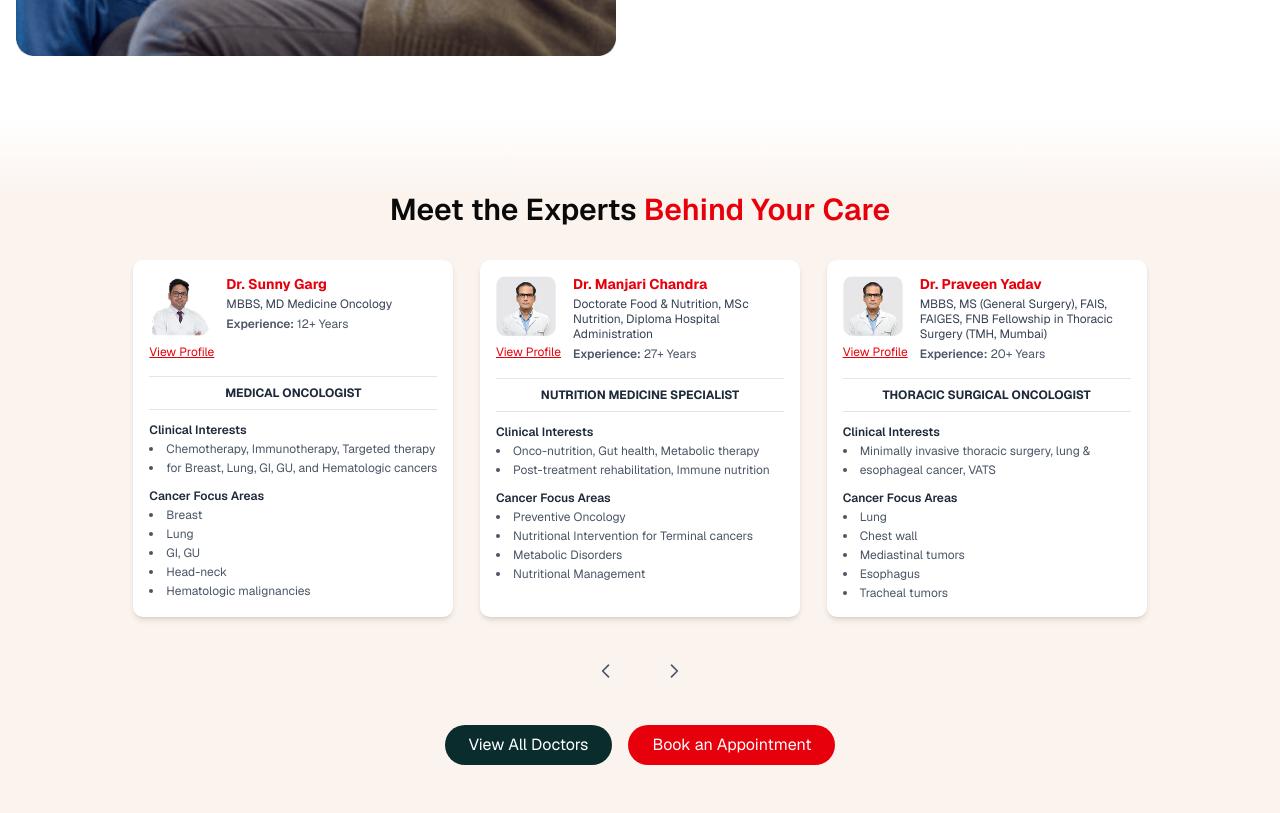
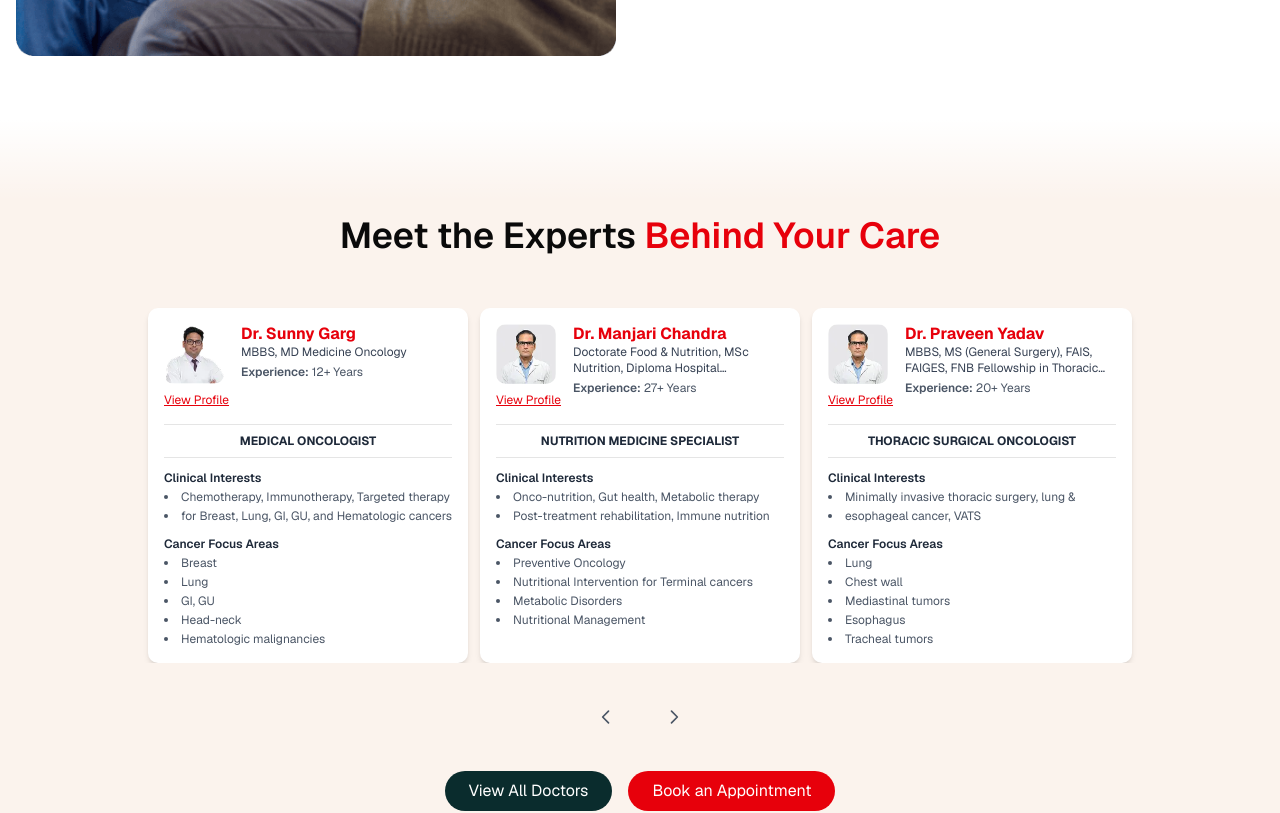
Before and after one commit to Bobyson/everhope-landing-page, a Next.js app: page / in a window 1280 px wide. Shown: the part 2460-3273 px from the top of the page. Built offline with nearby package versions, Linux system fonts and the light colour scheme.

Commit message:
refactor: apply consistent width, fix doctor cards

```diff
--- a/src/app/_components/Team.tsx
+++ b/src/app/_components/Team.tsx
@@ -1,7 +1,7 @@
 "use client";
 
 import Image from "next/image";
-import React, { useState } from "react";
+import React, { useEffect, useState } from "react";
 
 export type Doctor = {
   name: string;
@@ -15,13 +15,28 @@ export type Doctor = {
 
 export type DoctorCardProps = {
   doctor: Doctor;
+  className?: string;
 };
 
 export const ExpertsSection: React.FC = () => {
   const [currentIndex, setCurrentIndex] = useState<number>(0);
-  const doctorsPerPage = 3;
+  const [windowWidth, setWindowWidth] = useState<number>(0);
 
-  // Function to get 3 doctors starting from any index with wrapping
+  useEffect(() => {
+    const handleResize = () => setWindowWidth(window.innerWidth);
+    handleResize(); // Set initial width
+    window.addEventListener("resize", handleResize);
+    return () => window.removeEventListener("resize", handleResize);
+  }, []);
+
+  const getDoctorsPerPage = () => {
+    if (windowWidth >= 1024) return 3; // lg screens
+    if (windowWidth >= 640) return 2; // sm screens
+    return 1; // mobile
+  };
+
+  const doctorsPerPage = getDoctorsPerPage();
+
   const getCurrentDoctors = () => {
     const doctors = [];
     for (let i = 0; i < doctorsPerPage; i++) {
@@ -30,6 +45,8 @@ export const ExpertsSection: React.FC = () => {
     }
     return doctors;
   };
+
+  // const visibleDoctors = doctorsData.slice(currentIndex, currentIndex + 3);
 
   // Navigation handlers with infinite loop
   const goToPrevious = () => {
@@ -43,23 +60,21 @@ export const ExpertsSection: React.FC = () => {
   const currentDoctors = getCurrentDoctors();
 
   return (
-    <section className="bg-[#FBF3ED] py-10 px-4 relative">
+    <section className="bg-[#FBF3ED] py-10 md:py-16 relative">
       <div className="absolute top-0 left-0 w-full h-20 bg-gradient-to-b from-white to-transparent pointer-events-none"></div>
-      <h2 className="text-center text-xl sm:text-2xl md:text-3xl font-semibold sm:mt-8 mb-8">
+      <div className="container mx-auto px-4 sm:px-6">
+        <h2 className="text-center text-3xl lg:text-4xl font-semibold sm:mt-8 mb-8">
           Meet the Experts <br className="sm:hidden" />{" "}
           <span className="text-red-600 pb-4 sm:pb-0">Behind Your Care</span>
         </h2>
 
-      {/* Doctors Grid desktop*/}
-      <div className="hidden sm:grid sm:grid-cols-3 gap-4 max-w-5xl mx-auto">
+        <div className="flex gap-3 hide-scrollbar justify-center pt-5 overflow-x-auto">
           {currentDoctors.map((doctor: Doctor, index: number) => (
-          <DoctorCard key={`${currentIndex}-${index}`} doctor={doctor} />
-        ))}
-      </div>
-      {/* Mobile */}
-      <div className="sm:hidden flex gap-2 overflow-x-auto">
-        {currentDoctors.map((doctor: Doctor, index: number) => (
-          <DoctorCard key={`${currentIndex}-${index}`} doctor={doctor} />
+            <DoctorCard
+              key={`${currentIndex}-${index}`}
+              doctor={doctor}
+              className="w-[300px] sm:w-[320px]  flex-shrink-0"
+            />
           ))}
         </div>
 
@@ -113,13 +128,14 @@ export const ExpertsSection: React.FC = () => {
             Book an Appointment
           </button>
         </div>
+      </div>
     </section>
   );
 };
 
-const DoctorCard: React.FC<DoctorCardProps> = ({ doctor }) => {
+const DoctorCard: React.FC<DoctorCardProps> = ({ doctor, className = "" }) => {
   return (
-    <div className="bg-white rounded-lg flex-shrink-0 w-[280px] sm:w-[320px] shadow-md p-4 mx-auto">
+    <div className={`bg-white rounded-lg shadow-md p-4 ${className}`}>
       {/* Header with image and basic info */}
       <div className="flex gap-3 items-start mb-4">
         <div className="flex-shrink-0">
@@ -136,18 +152,18 @@ const DoctorCard: React.FC<DoctorCardProps> = ({ doctor }) => {
         </div>
 
         <div className="flex-1 min-w-0">
-          {" "}
-          {/* min-w-0 prevents text overflow */}
-          <h3 className="text-sm font-bold text-red-600 leading-tight">
+          <h3 className="text-md font-bold text-red-600 leading-tight">
             {doctor.name}
           </h3>
-          <p className="text-xs text-gray-700 mt-1 leading-tight">
+          <div className="space-y-1">
+            <p className="text-xs text-gray-700 line-clamp-2 break-words">
               {doctor.qualification}
             </p>
-          <p className="text-xs text-gray-600 mt-1">
+            <p className="text-xs text-gray-600">
               <span className="font-semibold">Experience:</span>{" "}
               {doctor.experience}
             </p>
+          </div>
         </div>
       </div>
 
```
Lines whose indentation alone changed are shown as unchanged.
